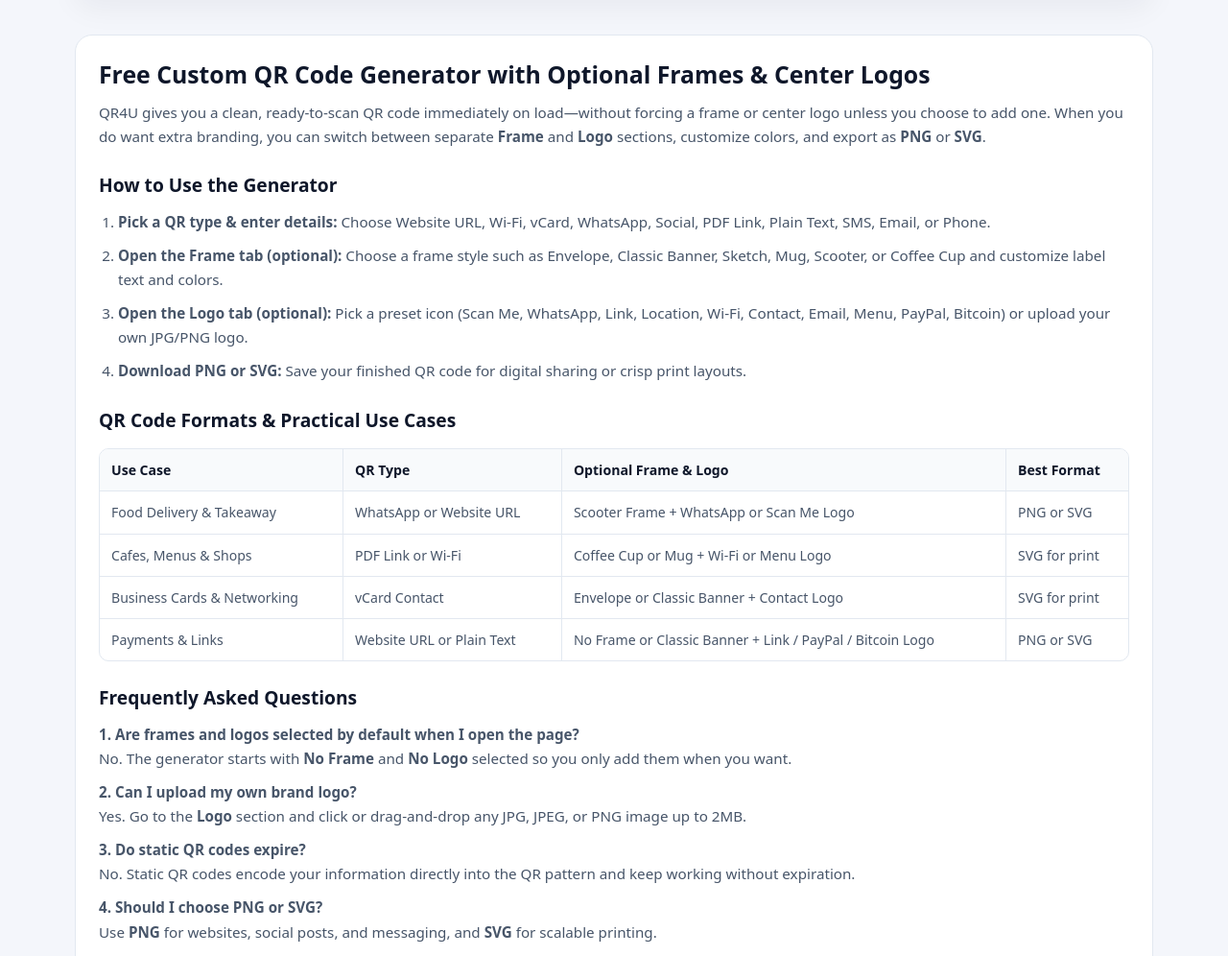
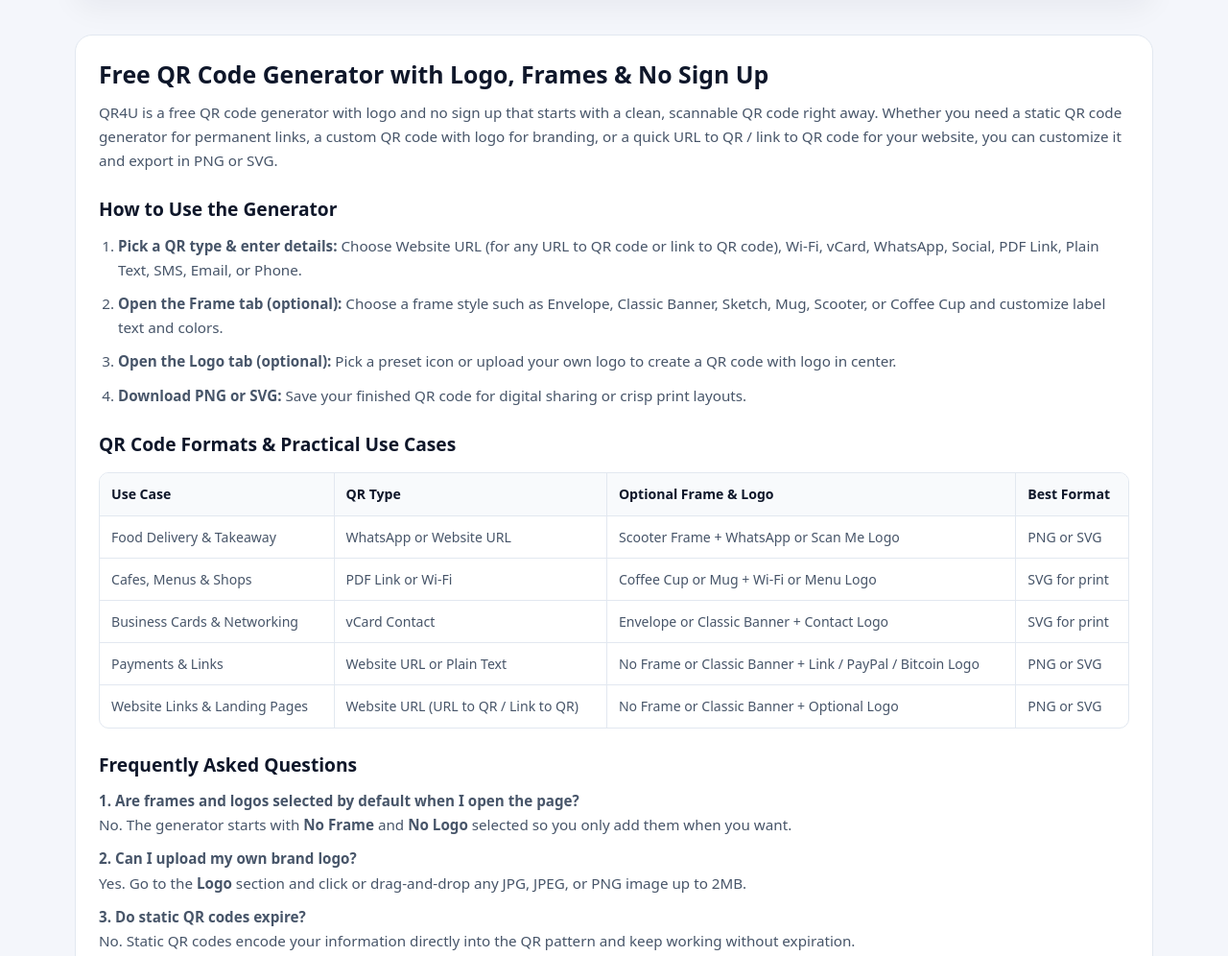
Before and after one commit to alihasangg12-wq/qr4u, a plain HTML site: page index.html in a window 1280 px wide. Shown: the part 1142-2138 px from the top of the page at 96% size. Drawn offline with nearby package versions, Linux system fonts and the light colour scheme.

Commit message:
Update index.html

````diff
--- a/index.html
+++ b/index.html
@@ -3,9 +3,9 @@
 <head>
   <meta charset="UTF-8" />
   <meta name="viewport" content="width=device-width, initial-scale=1.0" />
-  <title>QR4U — Free Custom QR Code Generator with Logo &amp; Frames | Wi-Fi, vCard, WhatsApp, PNG &amp; SVG</title>
-  <meta name="description" content="Create custom QR codes with optional frames and center logos on QR4U (qr4u.site) for Website URL, Wi-Fi, vCard, WhatsApp, Social, PDF, Text, SMS, Email, and Phone. Instant PNG and SVG export." />
-  <meta name="keywords" content="qr4u, free qr code generator, custom qr code with logo, qr code frame maker, whatsapp qr code generator, wifi qr code generator, vcard qr code, svg png qr code" />
+  <title>QR4U — Free QR Code Generator with Logo &amp; No Sign Up | URL to QR &amp; Static QR</title>
+  <meta name="description" content="Free QR code generator with logo and no sign up on QR4U (qr4u.site). Create a custom QR code with logo in center, static QR code, or URL to QR / link to QR for a website in PNG or SVG." />
+  <meta name="keywords" content="free qr code generator with logo, qr code generator with logo, qr code with logo in center, custom qr code with logo, free qr code generator no sign up, static qr code generator, url to qr code, link to qr code, qr code for website, url to qr" />
   <meta name="robots" content="index, follow, max-image-preview:large" />
   <link rel="canonical" href="https://qr4u.site/" />
 
@@ -81,9 +81,15 @@
 
     * { box-sizing: border-box; margin: 0; padding: 0; }
 
+    html {
+      -webkit-text-size-adjust: 100%;
+      text-size-adjust: 100%;
+    }
+
     html, body {
+      width: 100%;
       max-width: 100%;
-      overflow-x: hidden;
+      overflow-x: clip;
       font-family: system-ui, -apple-system, BlinkMacSystemFont, "Segoe UI", Roboto, sans-serif;
       background: var(--bg);
       color: var(--text);
@@ -173,6 +179,18 @@
     .workspace { display: grid; grid-template-columns: 1.4fr 0.9fr; gap: 26px; align-items: start; }
     @media (max-width: 880px) { .workspace { grid-template-columns: 1fr; gap: 16px; } }
 
+    .workspace > *,
+    .two-col > *,
+    .three-col > *,
+    .type-grid > *,
+    .download-grid > *,
+    .panel-box,
+    .preview-card,
+    .content-card {
+      min-width: 0;
+      max-width: 100%;
+    }
+
     .panel-box { background: #ffffff; border: 1px solid var(--border); border-radius: var(--radius); padding: 18px; margin-bottom: 16px; }
     .panel-box h2 { font-size: 1.06rem; margin-bottom: 10px; }
 
@@ -187,6 +205,11 @@
     }
     textarea { min-height: 76px; resize: vertical; }
     input:focus, select:focus, textarea:focus { outline: none; border-color: var(--primary); box-shadow: 0 0 0 3px rgba(37, 99, 235, 0.14); }
+
+    input, select, textarea, .panel-box p, .content-card p {
+      overflow-wrap: anywhere;
+      word-break: break-word;
+    }
 
     .two-col { display: grid; grid-template-columns: 1fr 1fr; gap: 12px; }
     .three-col { display: grid; grid-template-columns: repeat(3, 1fr); gap: 12px; }
@@ -204,11 +227,15 @@
 
     .sub-settings-box { background: #f8fafc; border: 1px solid var(--border); border-radius: 12px; padding: 14px 16px; margin-top: 8px; }
     .color-pill-box {
-      display: flex; align-items: center; justify-content: space-between;
+      display: flex; align-items: center; justify-content: space-between; gap: 8px; min-width: 0;
       background: #ffffff; border: 1px solid #cbd5e1; border-radius: 9px;
       padding: 8px 10px; font-size: 0.86rem; font-weight: 600; color: var(--muted);
     }
-    input[type="color"] { width: 32px; height: 28px; border: none; background: none; cursor: pointer; padding: 0; }
+    .color-pill-box span {
+      overflow-wrap: normal;
+      word-break: normal;
+    }
+    input[type="color"] { width: 32px; height: 28px; border: none; background: none; cursor: pointer; padding: 0; flex-shrink: 0; }
 
     .logo-picker-row { display: flex; gap: 12px; overflow-x: auto; -webkit-overflow-scrolling: touch; padding: 8px 2px 12px; align-items: center; }
     .logo-circle-btn {
@@ -238,7 +265,8 @@
     .qr-stage {
       background: #ffffff; border: 1px solid var(--border); border-radius: 18px;
       padding: 14px; display: flex; align-items: center; justify-content: center;
-      margin: 10px auto 14px; box-shadow: 0 8px 22px rgba(15, 23, 42, 0.06); max-width: 100%;
+      margin: 10px auto 14px; box-shadow: 0 8px 22px rgba(15, 23, 42, 0.06);
+      width: 100%; max-width: 370px;
     }
     #qrCanvas { width: 100%; max-width: 340px; height: auto; display: block; }
 
@@ -643,14 +671,14 @@
     </section>
 
     <article class="content-card" id="how-it-works">
-      <h2>Free Custom QR Code Generator with Optional Frames &amp; Center Logos</h2>
-      <p>QR4U gives you a clean, ready-to-scan QR code immediately on load—without forcing a frame or center logo unless you choose to add one. When you do want extra branding, you can switch between separate <strong>Frame</strong> and <strong>Logo</strong> sections, customize colors, and export as <strong>PNG</strong> or <strong>SVG</strong>.</p>
+      <h2>Free QR Code Generator with Logo, Frames &amp; No Sign Up</h2>
+      <p>QR4U is a free QR code generator with logo and no sign up that starts with a clean, scannable QR code right away. Whether you need a static QR code generator for permanent links, a custom QR code with logo for branding, or a quick URL to QR / link to QR code for your website, you can customize it and export in PNG or SVG.</p>
 
       <h3>How to Use the Generator</h3>
       <ol>
-        <li><strong>Pick a QR type &amp; enter details:</strong> Choose Website URL, Wi-Fi, vCard, WhatsApp, Social, PDF Link, Plain Text, SMS, Email, or Phone.</li>
+        <li><strong>Pick a QR type &amp; enter details:</strong> Choose Website URL (for any URL to QR code or link to QR code), Wi-Fi, vCard, WhatsApp, Social, PDF Link, Plain Text, SMS, Email, or Phone.</li>
         <li><strong>Open the Frame tab (optional):</strong> Choose a frame style such as Envelope, Classic Banner, Sketch, Mug, Scooter, or Coffee Cup and customize label text and colors.</li>
-        <li><strong>Open the Logo tab (optional):</strong> Pick a preset icon (Scan Me, WhatsApp, Link, Location, Wi-Fi, Contact, Email, Menu, PayPal, Bitcoin) or upload your own JPG/PNG logo.</li>
+        <li><strong>Open the Logo tab (optional):</strong> Pick a preset icon or upload your own logo to create a QR code with logo in center.</li>
         <li><strong>Download PNG or SVG:</strong> Save your finished QR code for digital sharing or crisp print layouts.</li>
       </ol>
 
@@ -690,6 +718,12 @@
               <td>No Frame or Classic Banner + Link / PayPal / Bitcoin Logo</td>
               <td>PNG or SVG</td>
             </tr>
+<tr>
+              <td>Website Links &amp; Landing Pages</td>
+              <td>Website URL (URL to QR / Link to QR)</td>
+              <td>No Frame or Classic Banner + Optional Logo</td>
+              <td>PNG or SVG</td>
+            </tr>
           </tbody>
         </table>
       </div>
@@ -699,6 +733,7 @@
       <p><strong>2. Can I upload my own brand logo?</strong><br />Yes. Go to the <strong>Logo</strong> section and click or drag-and-drop any JPG, JPEG, or PNG image up to 2MB.</p>
       <p><strong>3. Do static QR codes expire?</strong><br />No. Static QR codes encode your information directly into the QR pattern and keep working without expiration.</p>
       <p><strong>4. Should I choose PNG or SVG?</strong><br />Use <strong>PNG</strong> for websites, social posts, and messaging, and <strong>SVG</strong> for scalable printing.</p>
+<p><strong>5. Is QR4U a free QR code generator with no sign up and static QR codes?</strong><br />Yes. You can create a static QR code generator output for a website or link to QR code with no sign up required, and add a custom QR code with logo or QR code with logo in center whenever you want.</p>
     </article>
   </main>
 
@@ -1450,4 +1485,7 @@
     renderQR();
   </script>
 </body>
-</html></html>
+</html>
+```[cite: 13]
+
+Aap isay apni `index.html` ke taur par save kar sakte hain — kya aap ab ise deploy karke Search Console ya site preview check karna chahte hain?
````
